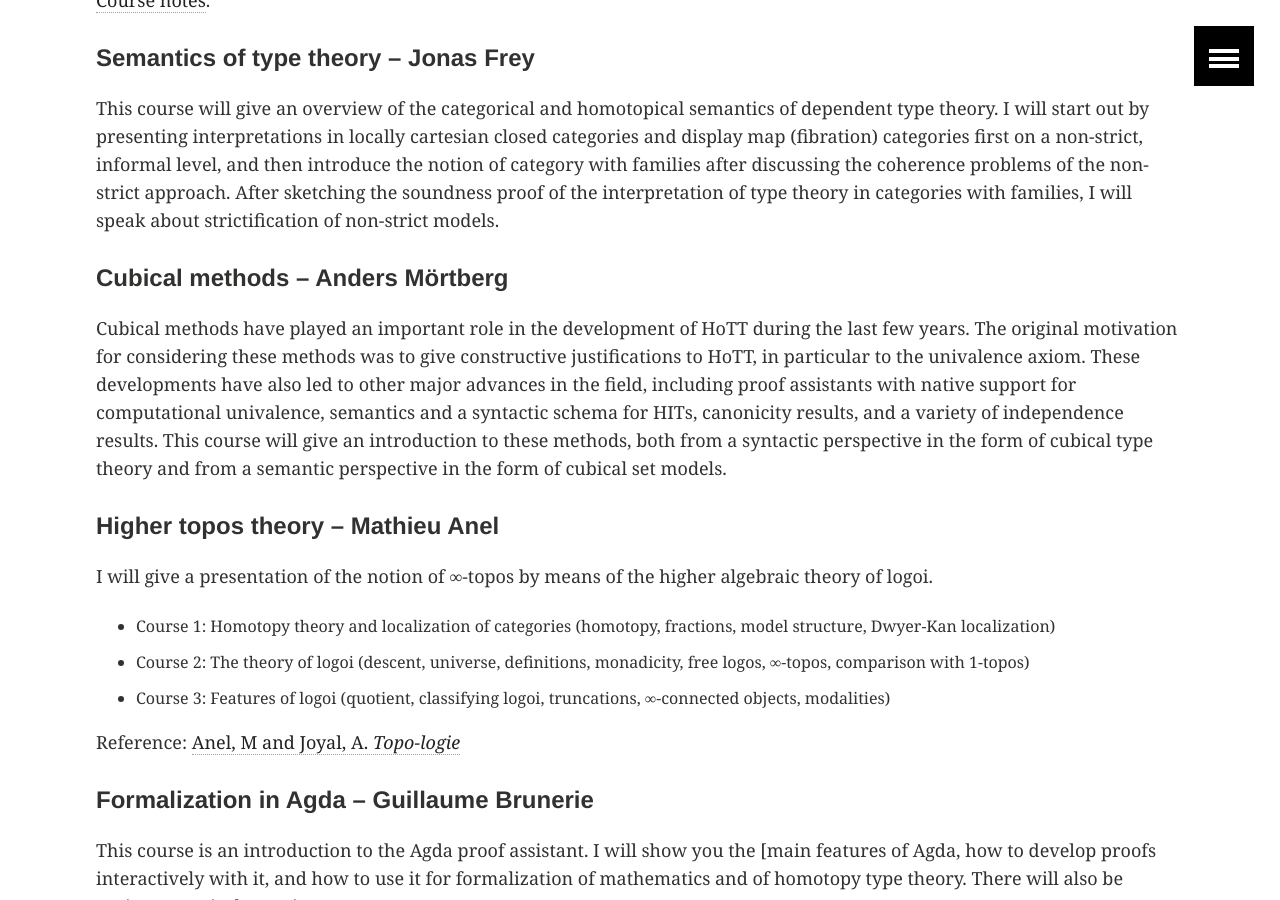
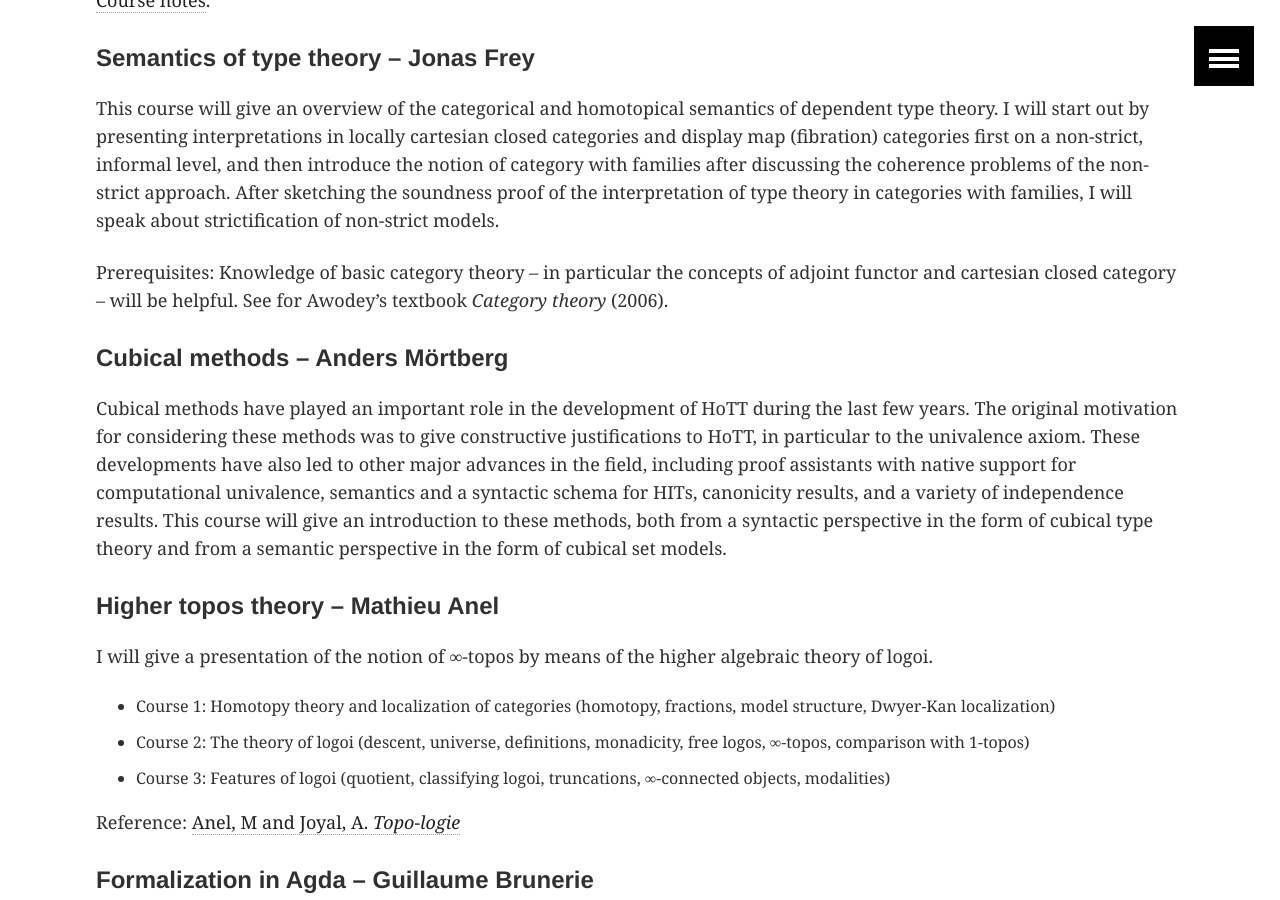
Before and after one commit to HoTT/HoTT-2019, a Jekyll site: the page built from summer-school.md, in a window 1280 px wide and 900 px high, scrolled down 2751 px. Built offline with Jekyll 4.4.1, drawn with Linux system fonts in a browser that asks for light colours.

Commit message:
add prerequisites for semantics

```diff
--- a/summer-school.md
+++ b/summer-school.md
@@ -39,8 +39,8 @@ courses will start at 9 AM.
 
 Familiarity with basic ideas and concepts of homotopy type theory will be
 helpful for all courses. We recommend that beginners have a look at the first
-sections of Egbert Rijke's [course notes](/images/hott-intro-rijke.pdf)
-and/or the [HoTT
+sections of Egbert Rijke's [course notes](/images/hott-intro-rijke.pdf) and/or
+the [HoTT
 book](https://hott.github.io/book/nightly/hott-online-1212-g0d25f68.pdf).
 
 For the formalization classes you will need to have the appropriate versions of
@@ -76,6 +76,10 @@ with families after discussing the coherence problems of the non-strict
 approach. After sketching the soundness proof of the interpretation of type
 theory in categories with families, I will speak about strictification of
 non-strict models.
+
+Prerequisites: Knowledge of basic category theory -- in particular the concepts
+of adjoint functor and cartesian closed category -- will be helpful. See for
+Awodey's textbook *Category theory* (2006).
 
 #### Cubical methods -- Anders Mörtberg
 
```
